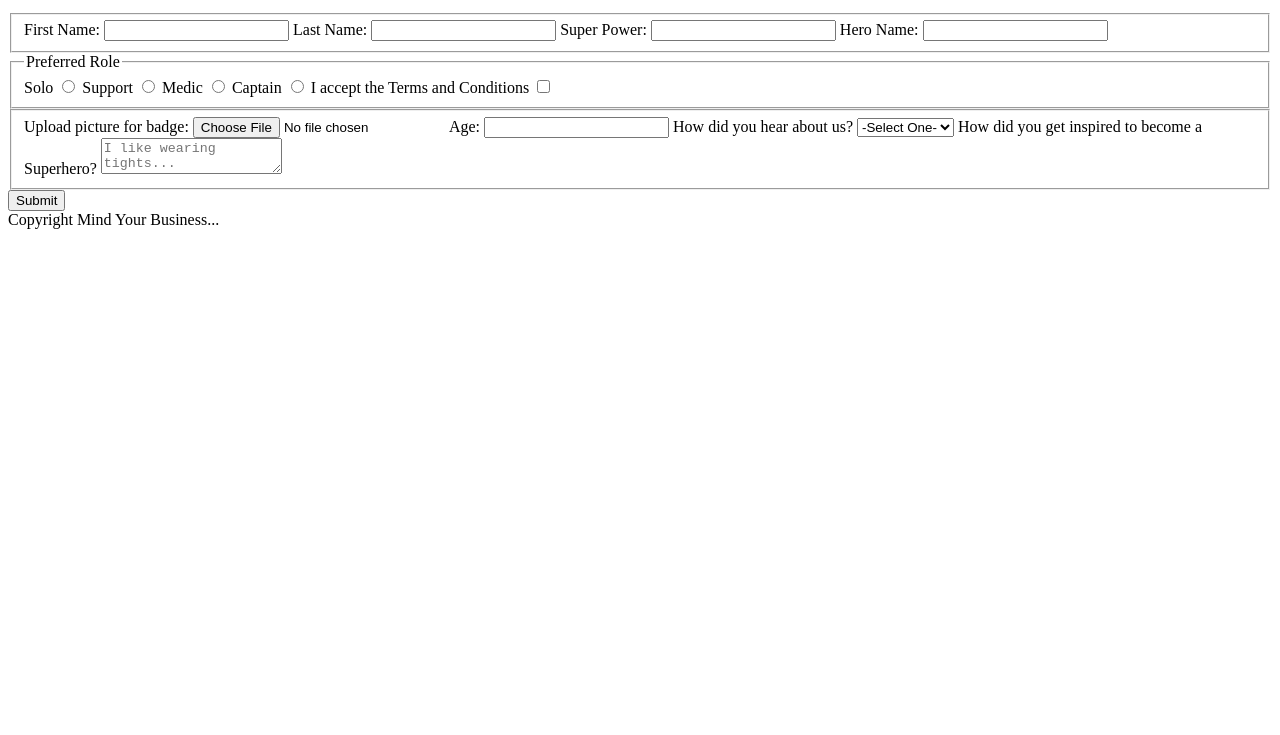
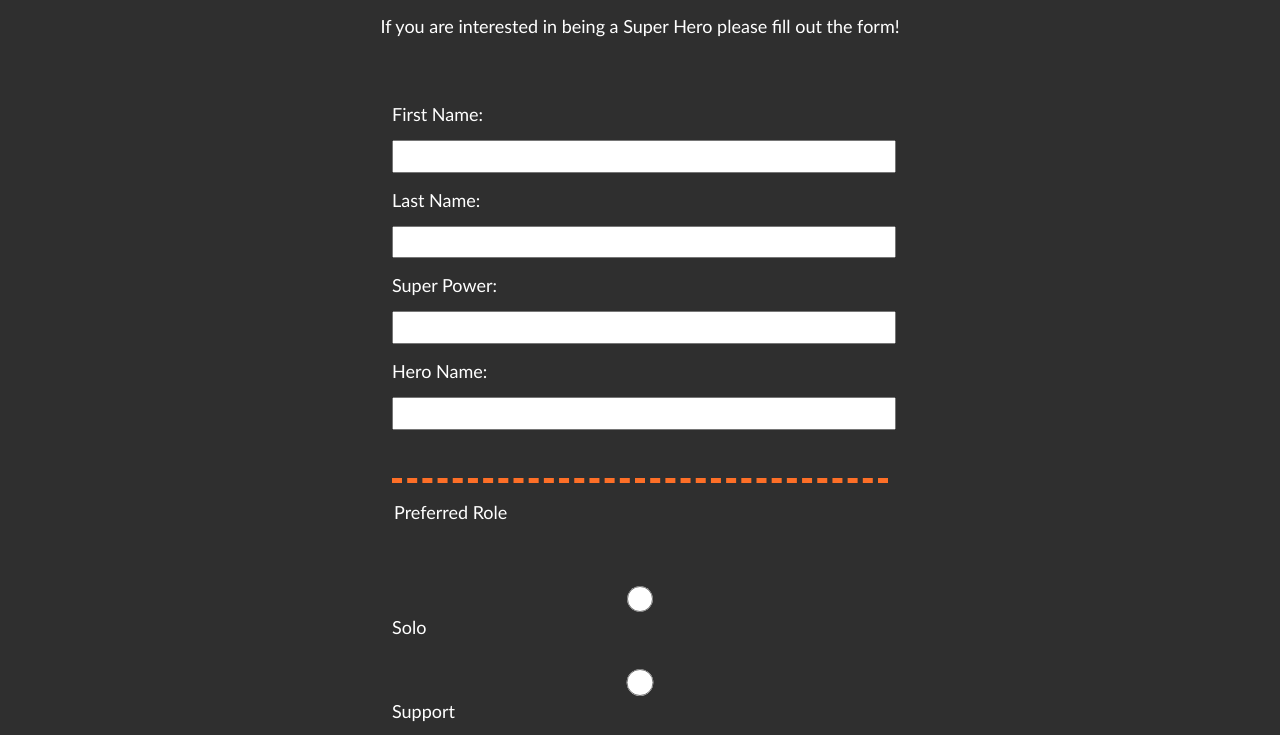
Before and after one commit to egome019/practiceForm, a plain HTML site: page index.html in a window 1280 px wide. Shown: the part 101-836 px from the top of the page. Before the commit the page ends 800 px from the top, so only its background shows below. Drawn offline with Linux system fonts and the light colour scheme.

Commit message:
created and started css

```diff
--- a/index.html
+++ b/index.html
@@ -4,6 +4,7 @@
 		<meta charset="UTF-8" />
 		<meta http-equiv="X-UA-Compatible" content="IE=edge" />
 		<meta name="viewport" content="width=device-width, initial-scale=1.0" />
+		<link href="styles.css" rel="stylesheet" />
 		<title>Superhero Form</title>
 	</head>
 	<body>
@@ -33,21 +34,21 @@
 			<fieldset>
 				<legend>Preferred Role</legend>
 				<label for="solo"
-					>Solo <input id="solo" name="role" type="radio"
-				/></label>
+					><input id="solo" name="role" type="radio" /> Solo</label
+				>
 				<label for="support"
-					>Support <input id="support" name="role" type="radio"
-				/></label>
+					><input id="support" name="role" type="radio" /> Support</label
+				>
 				<label for="medic"
-					>Medic <input id="medic" name="role" type="radio"
-				/></label>
+					><input id="medic" name="role" type="radio" /> Medic</label
+				>
 				<label for="captain"
-					>Captain <input id="captain" name="role" type="radio"
-				/></label>
+					><input id="captain" name="role" type="radio" /> Captain</label
+				>
 				<label for="terms"
-					>I accept the Terms and Conditions
-					<input id="terms" name="role" type="checkbox" required
-				/></label>
+					><input id="terms" name="role" type="checkbox" required /> I accept
+					the Terms and Conditions</label
+				>
 			</fieldset>
 			<fieldset>
 				<label for="profile-pic"
--- /dev/null
+++ b/styles.css
@@ -0,0 +1,47 @@
+body{
+    margin: 0;
+    width: 100%;
+    height: 100vh;
+    background-color: #2f2f2f;
+    color: #ffff;
+    font-size: 18px;
+    font-family: 'Trebuchet MS', 'Lucida Sans Unicode', 'Lucida Grande', 'Lucida Sans', Arial, sans-serif;
+}
+
+h1, p, footer{
+    margin: 1em auto;
+    text-align: center;
+}
+
+form{
+    margin: 0 auto;
+    width: 60vw;
+    max-width: 500px;
+    min-width: 300px;
+    padding-bottom: 2em;
+}
+
+fieldset{
+    border: none;
+    padding: 2rem 0;
+    border-bottom: 5px dashed #fe6f27;
+}
+
+fieldset:last-of-type{
+    border-bottom: none;
+}
+
+label{
+    display: block;
+    margin: 1rem 0;;
+}
+
+legend{
+    padding-top: 1em;
+}
+
+input, textarea, select{
+    margin: 15px 0 0 0;
+    width: 100%;
+    min-height: 2em;
+}
```
